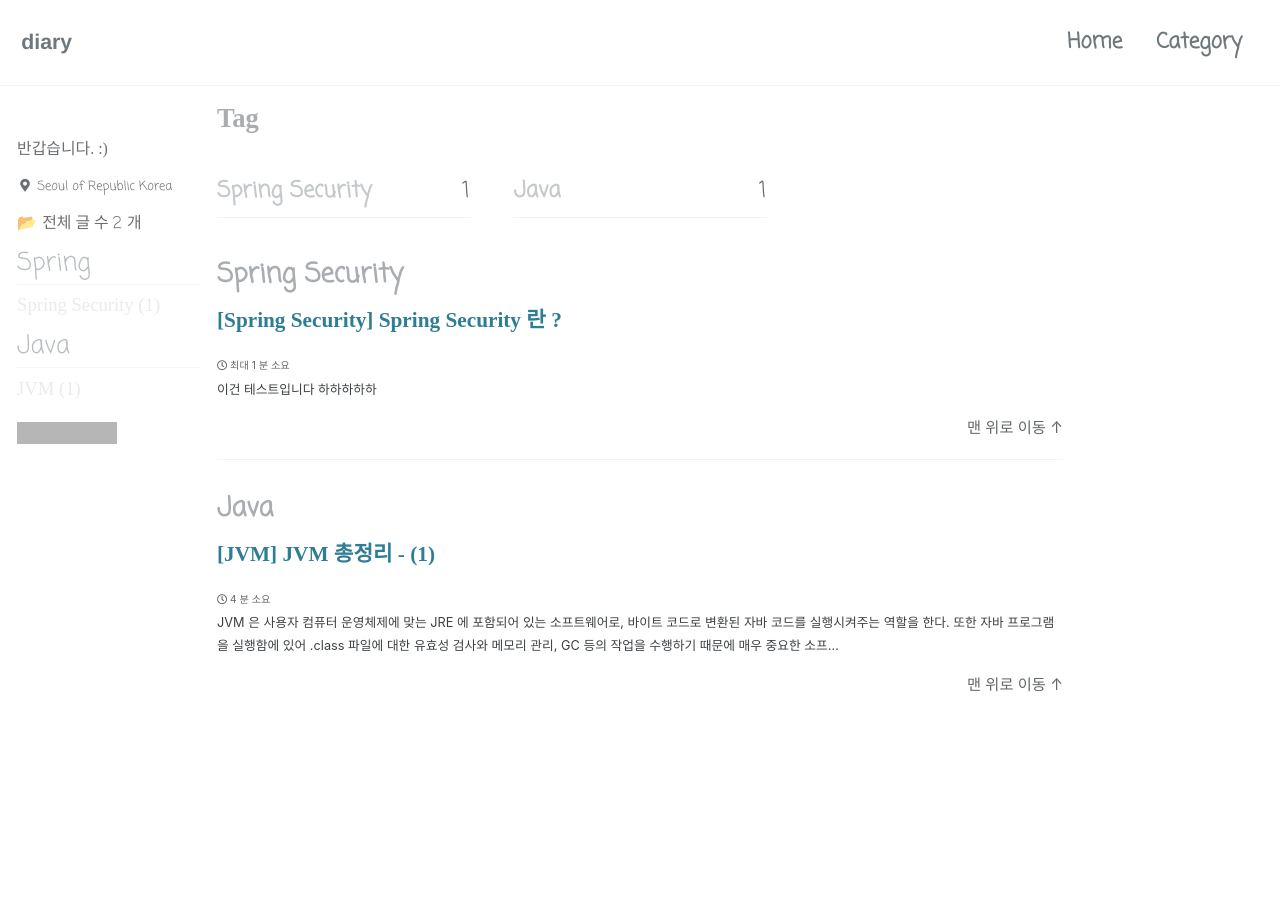
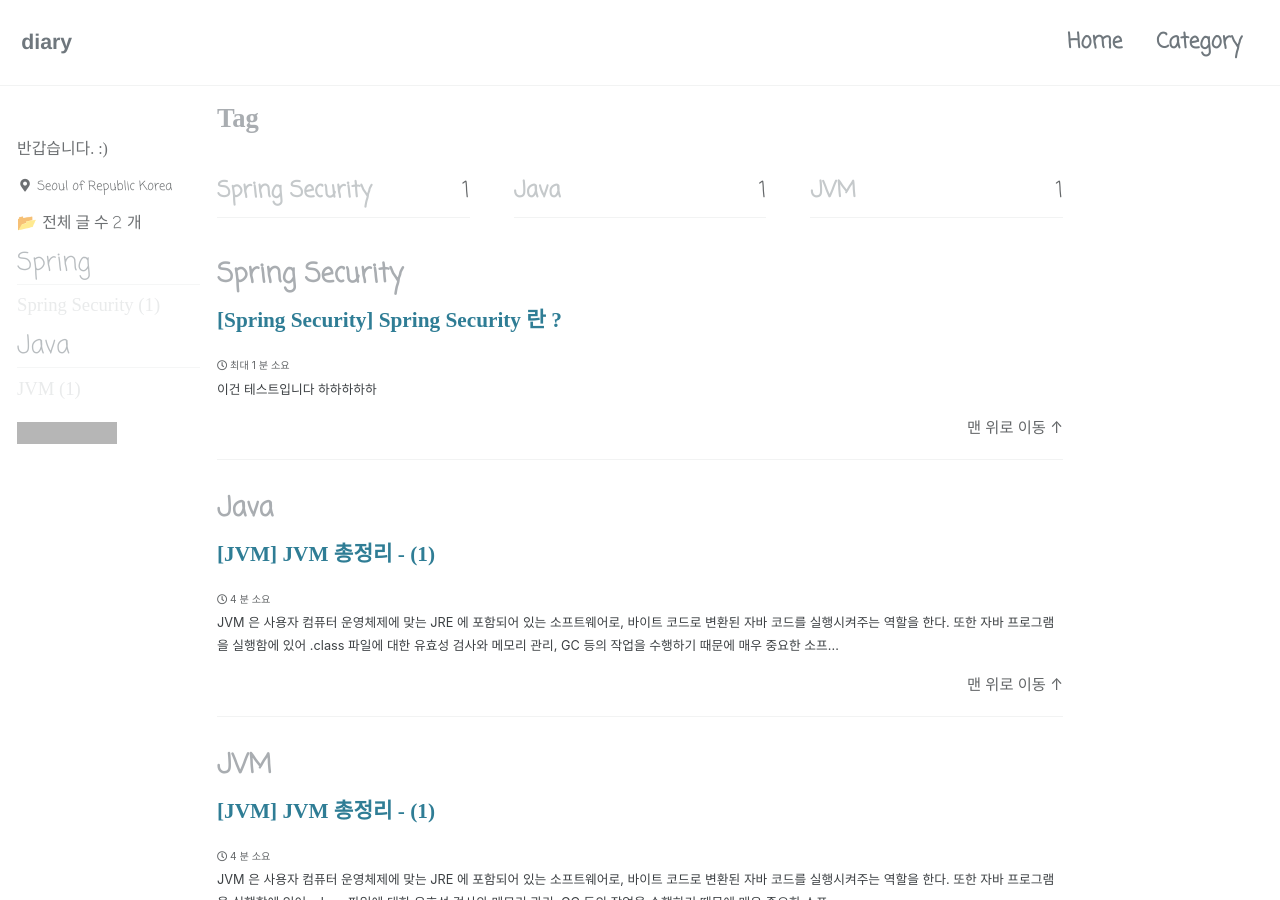
Before and after one commit to laegel123/blog, a Jekyll site: the page built from _pages/tags-archive.md, in a window 1280 px wide and 900 px high. Built offline with Jekyll 4.4.1, drawn with Linux system fonts in a browser that asks for light colours; cached includes are drawn as plain includes; some web fonts are replaced; grey boxes are pictures that could not be loaded.

Commit message:
JVM 게시

```diff
--- a/_posts/java/jvm/2023-07-31-ch0.md
+++ b/_posts/java/jvm/2023-07-31-ch0.md
@@ -4,7 +4,7 @@ title:  "[JVM] JVM 총정리 - (1)"
 categories:
   - Java
 tags:
-  - [Java]
+  - [Java, JVM]
 
 toc: true
 toc_sticky: true
```
Also changed, not shown: 4 other files.
